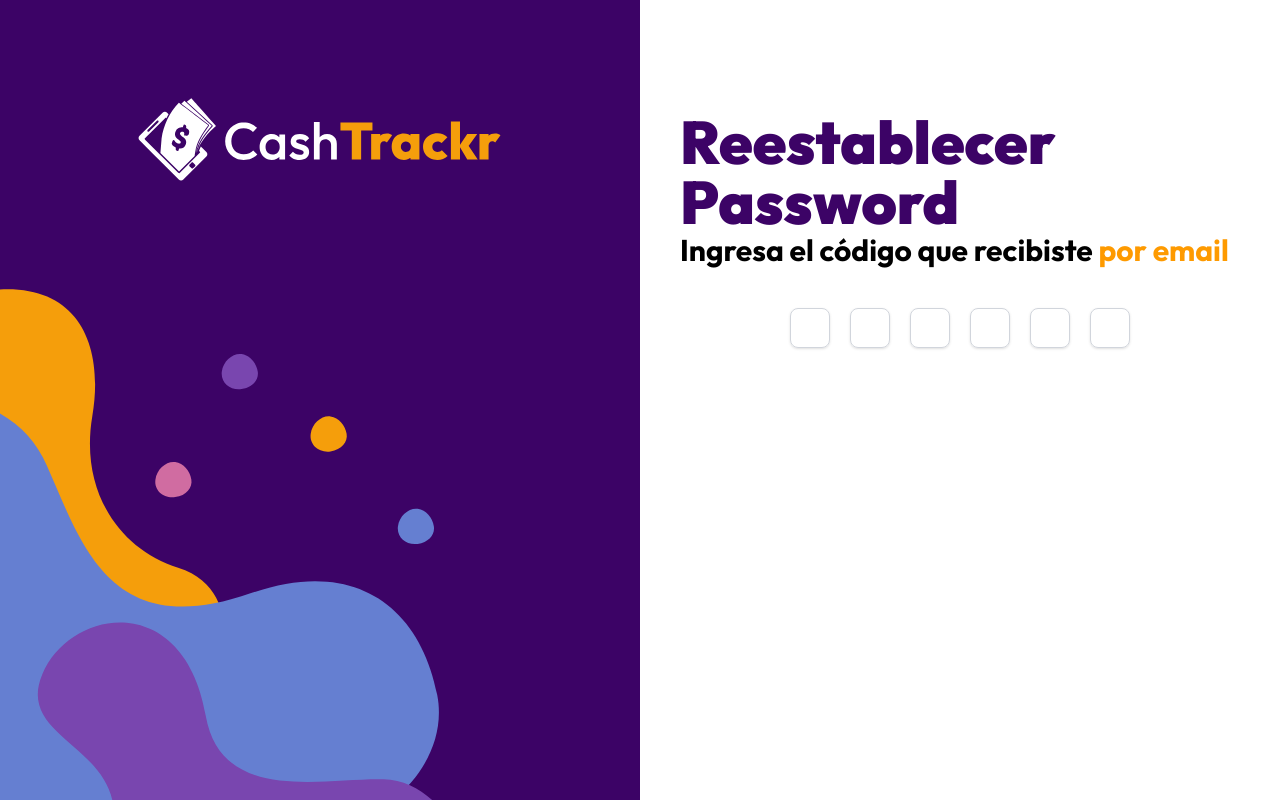
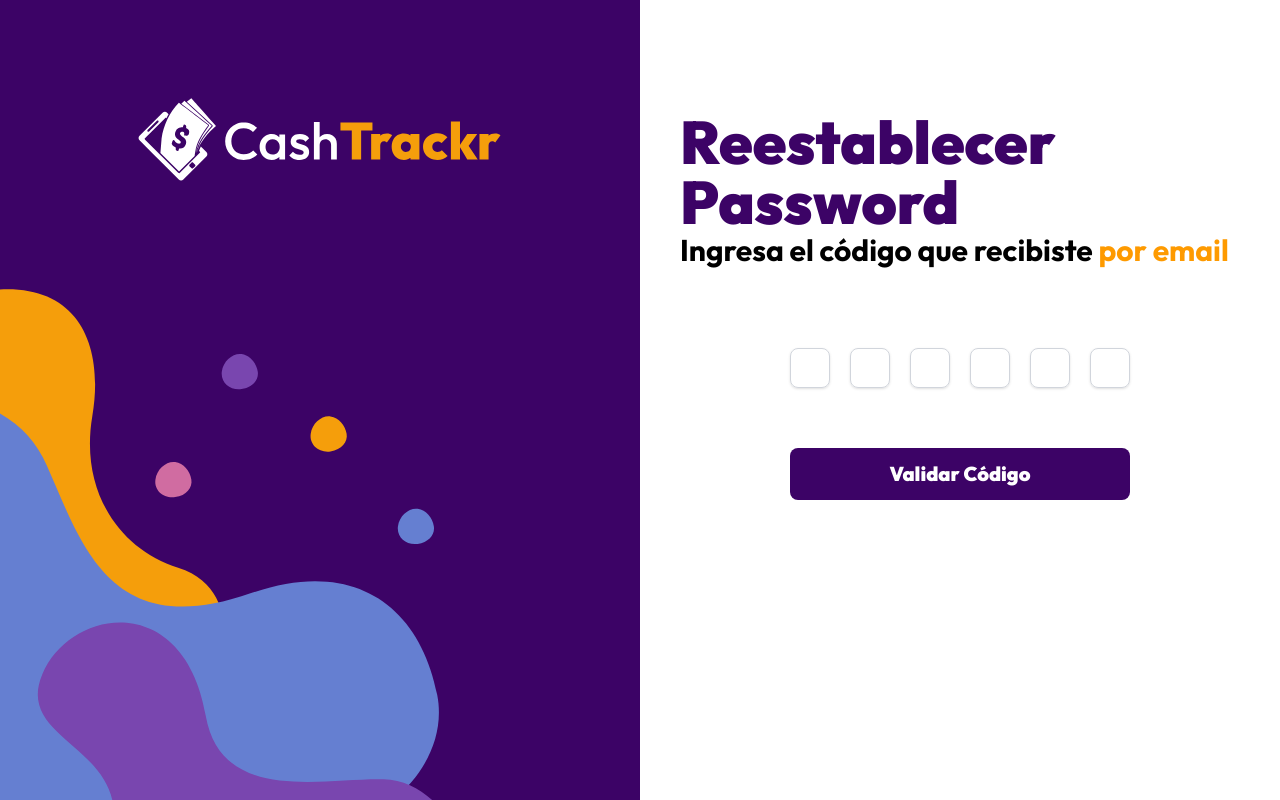
Before and after one commit to HeymerDev/cash-tracker-frontend, a Next.js app: page /auth/new-password in a window 1280 px wide. Built offline with nearby package versions, Linux system fonts and the light colour scheme.

Commit message:
modified OTPValidatePasswordToken component fro use validate token password action

```diff
--- a/src/components/auth/inputs/OTPValidatePasswordToken.tsx
+++ b/src/components/auth/inputs/OTPValidatePasswordToken.tsx
@@ -1,14 +1,36 @@
+"use client";
+
+import { validateTokenPassword } from "@/actions/auth/new-password/validate-token-password";
 import { PinInput, PinInputField } from "@chakra-ui/pin-input";
-import React from "react";
+import { startTransition, useActionState, useMemo, useState } from "react";
 
 export const OTPValidatePasswordToken = () => {
-  const handleChange = (token: string) => {};
+  const [token, setToken] = useState<string>("");
 
-  const handleComplete = () => {};
+  const validateTokenAction = useMemo(
+    () => validateTokenPassword.bind(null, token),
+    [token],
+  );
+
+  const [state, dispatch, isPending] = useActionState(validateTokenAction, {
+    errors: [],
+    message: "",
+  });
+
+  const handleChange = (token: string) => {
+    setToken(token);
+  };
+
+  const handleComplete = () => {
+    startTransition(() => {
+      dispatch();
+    });
+  };
 
   return (
+    <div className="grid justify-center gap-5 my-10">
       <div className="flex justify-center gap-5 my-10">
-      <PinInput value={""} onChange={handleChange} onComplete={handleComplete}>
+        <PinInput value={token} onChange={handleChange}>
           <PinInputField className="h-10 w-10 text-center border border-gray-300 shadow rounded-lg placeholder-white" />
           <PinInputField className="h-10 w-10 text-center border border-gray-300 shadow rounded-lg placeholder-white" />
           <PinInputField className="h-10 w-10 text-center border border-gray-300 shadow rounded-lg placeholder-white" />
@@ -17,5 +39,14 @@ export const OTPValidatePasswordToken = () => {
           <PinInputField className="h-10 w-10 text-center border border-gray-300 shadow rounded-lg placeholder-white" />
         </PinInput>
       </div>
+
+      <button
+        className="bg-purple-950 hover:bg-purple-800 w-full p-3 rounded-lg text-white font-black  text-xl cursor-pointer"
+        onClick={handleComplete}
+        disabled={isPending}
+      >
+        {isPending ? "Verificando..." : "Validar Código"}
+      </button>
+    </div>
   );
 };
```
Lines whose indentation alone changed are shown as unchanged.
